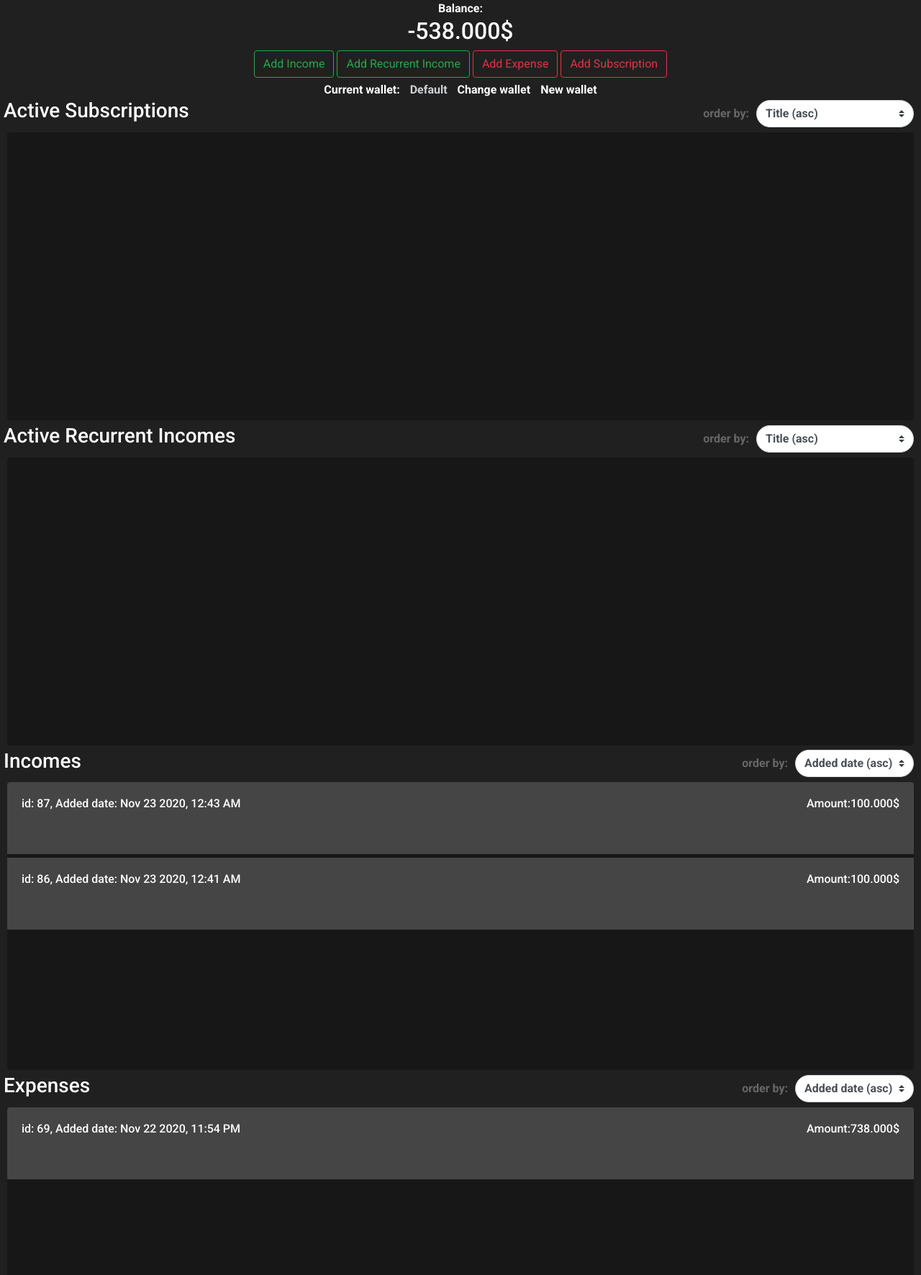
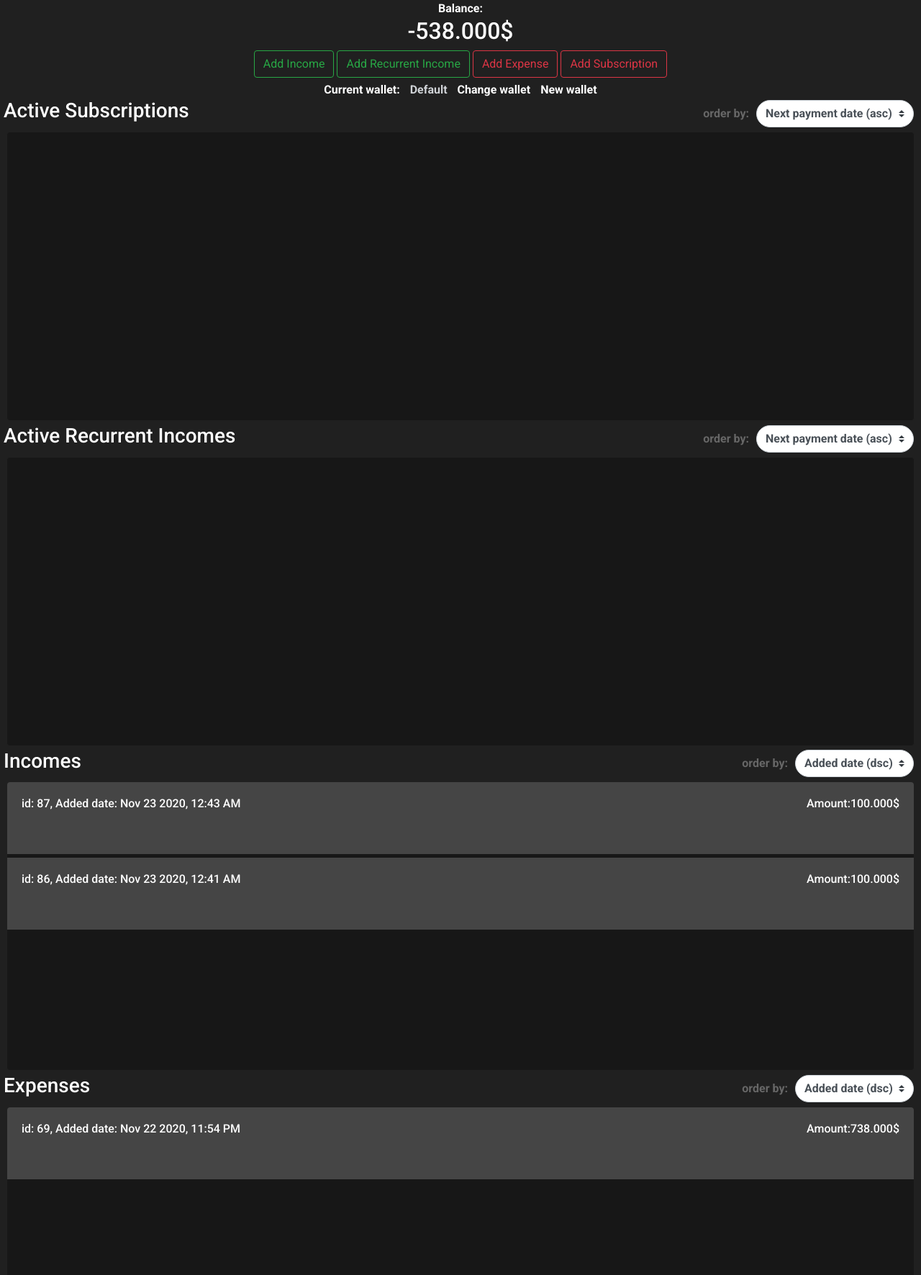
Before and after one commit to Evineit/Savings-django-webapp, a Django app: page / in a window 1280 px wide. Shown: the part 61-1833 px from the top of the page at 72% size. Run offline with Django 3.2, Linux system fonts and the light colour scheme; a user stored in the database is signed in; data comes from the database, SQL or seed files in the repository; data that the repository does not hold is empty; some libraries are stand-ins or nearby versions.

Commit message:
Style: change in sort options order

```diff
--- a/finance/templates/finance/index.html
+++ b/finance/templates/finance/index.html
@@ -141,10 +141,10 @@
         <span class="sub-order">order by:</span>
         <span class="sub-order">
             <select class="sub-order-select" name="rec_exp_order" id="rec_exp_order">
+                <option selected value="nex_pay_asc">Next payment date (asc)</option>
+                <option value="nex_pay_dsc">Next payment date (dsc)</option>
                 <option value="title_asc">Title (asc)</option>
                 <option value="title_dsc">Title (dsc)</option>
-                <option value="nex_pay_asc">Next payment date (asc)</option>
-                <option value="nex_pay_dsc">Next payment date (dsc)</option>
                 <option value="amount_asc">Amount (asc)</option>
                 <option value="amount_dsc">Amount (dsc)</option>
             </select>
@@ -157,10 +157,10 @@
         <span class="sub-order">order by:</span>
         <span class="sub-order">
             <select class="sub-order-select" name="rec_inc_order" id="rec_inc_order">
+                <option selected value="nex_pay_asc">Next payment date (asc)</option>
+                <option value="nex_pay_dsc">Next payment date (dsc)</option>
                 <option value="title_asc">Title (asc)</option>
                 <option value="title_dsc">Title (dsc)</option>
-                <option value="nex_pay_asc">Next payment date (asc)</option>
-                <option value="nex_pay_dsc">Next payment date (dsc)</option>
                 <option value="amount_asc">Amount (asc)</option>
                 <option value="amount_dsc">Amount (dsc)</option>
             </select>
@@ -173,10 +173,10 @@
         <span class="sub-order">order by:</span>
         <span class="sub-order">
             <select class="sub-order-select" name="inc_order" id="inc_order">
+                <option selected value="date_dsc">Added date (dsc)</option>
                 <option value="date_asc">Added date (asc)</option>
-                <option value="date_dsc">Added date (dsc)</option>
+                <option value="amount_dsc">Amount (dsc)</option>
                 <option value="amount_asc">Amount (asc)</option>
-                <option value="amount_dsc">Amount (dsc)</option>
             </select>
         </span>
     </div>
@@ -187,10 +187,10 @@
             <span class="sub-order">order by:</span>
             <span class="sub-order">
                 <select class="sub-order-select" name="exp_order" id="exp_order">
+                    <option selected value="date_dsc">Added date (dsc)</option>
                     <option value="date_asc">Added date (asc)</option>
-                    <option value="date_dsc">Added date (dsc)</option>
+                    <option value="amount_dsc">Amount (dsc)</option>
                     <option value="amount_asc">Amount (asc)</option>
-                    <option value="amount_dsc">Amount (dsc)</option>
                 </select>
             </span>
         </div>
```
